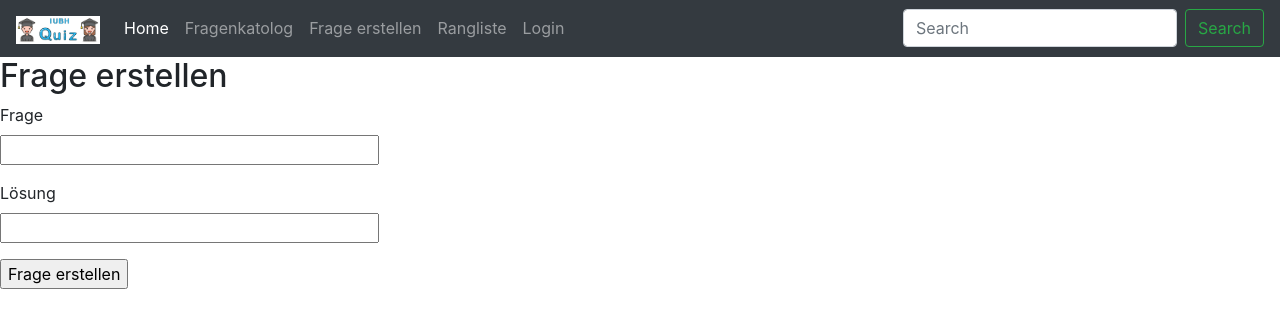
After one commit to starmaerker/flask-mega-tutorial, a Flask app: page /create in a window 1280 px wide. The commit adds this page. Shown: the top 328 px of the page. Run offline with Flask 2, Linux system fonts and the light colour scheme; some libraries are stand-ins or nearby versions.

Commit message:
add forms.py and create.html

```diff
--- a/app.py
+++ b/app.py
@@ -1,8 +1,10 @@
 from flask import Flask
 from flask import render_template, url_for
+from forms import CreateQuestion
+from config import Config
 
 app = Flask(__name__)
-
+app.config.from_object(Config)
 
 @app.route('/')
 @app.route('/index')
@@ -12,6 +14,11 @@ def index():
 @app.route('/katalog')
 def katalog():
     return render_template('katalog.html')
+
+@app.route('/create')
+def create():
+    form = CreateQuestion()
+    return render_template('create.html', form=form)
 
 @app.route('/rangliste')
 def rangliste():
--- /dev/null
+++ b/config.py
@@ -0,0 +1,5 @@
+import os
+
+
+class Config(object):
+    SECRET_KEY = os.environ.get('SECRET_KEY') or 'you-cant-guess-me'
--- /dev/null
+++ b/forms.py
@@ -0,0 +1,9 @@
+from flask_wtf import FlaskForm
+from wtforms import StringField, SubmitField
+from wtforms.validators import DataRequired
+
+
+class CreateQuestion(FlaskForm):
+    question = StringField('Frage', validators=[DataRequired()])
+    solution = StringField('Lösung', validators=[DataRequired()])
+    submit = SubmitField('Frage erstellen')
--- a/templates/base.html
+++ b/templates/base.html
@@ -23,6 +23,9 @@
                     <a class="nav-link" href="{{ url_for('katalog') }}">Fragenkatolog</a>
                 </li>
                 <li class="nav-item">
+                    <a class="nav-link" href="{{ url_for('create') }}">Frage erstellen</a>
+                </li>
+                <li class="nav-item">
                     <a class="nav-link" href="{{ url_for('rangliste') }}">Rangliste</a>
                 </li>
                 <li class="nav-item">
--- /dev/null
+++ b/templates/create.html
@@ -0,0 +1,16 @@
+{%  extends "base.html" %}
+
+{% block content %}
+    <h2>Frage erstellen</h2>
+    <form action="" method="post" novalidate>
+        <p>
+            {{ form.question.label }}<br>
+            {{ form.question(size=32) }}
+        </p>
+        <p>
+            {{ form.solution.label }}<br>
+            {{ form.solution(size=32) }}
+        </p>
+        <p>{{ form.submit() }}</p>
+    </form>
+{% endblock %}
```
